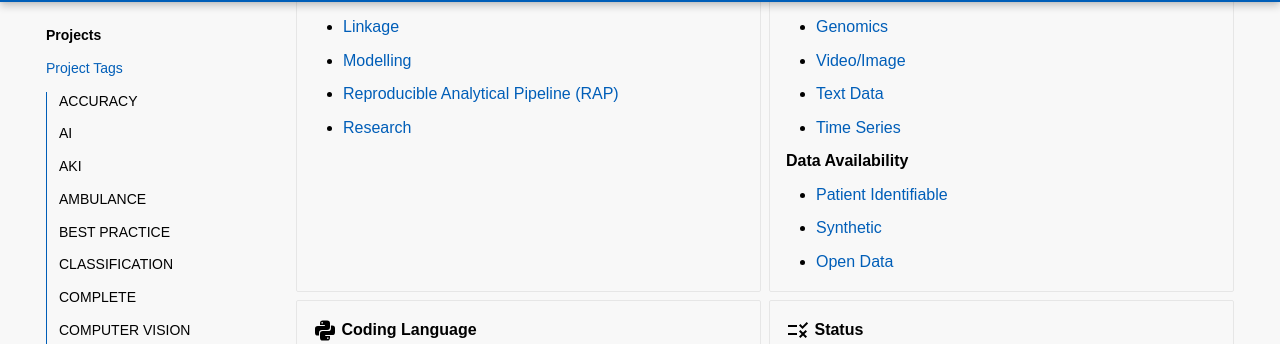
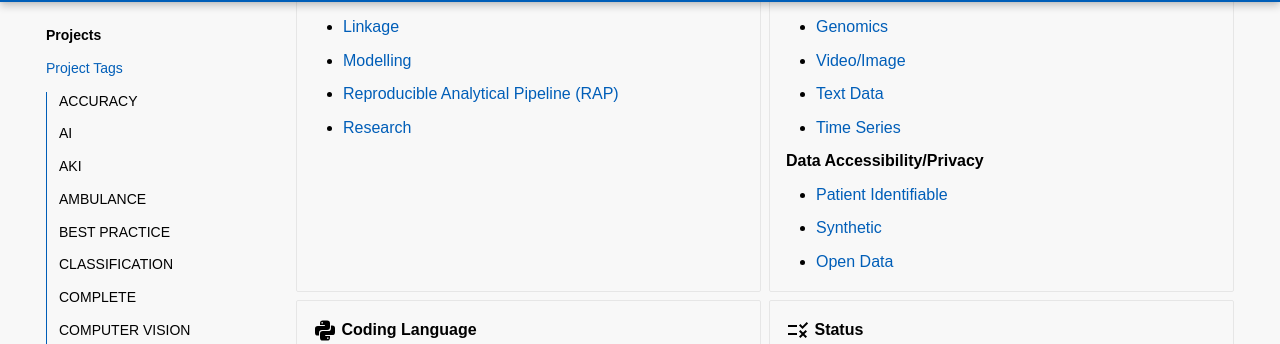
Before and after one commit to nhsengland/datascience, an MkDocs documentation site: the page built from docs/our_work/tags.md, in a window 1280 px wide and 900 px high, scrolled down 943 px. Shown: the part 108-452 px from the top of the window. Built offline with MkDocs 1.6.1 and Material for MkDocs 9.7.7, drawn with Linux system fonts in a browser that asks for light colours; some web fonts are replaced; comment, search, counter and statistics services are not loaded; old or Windows-style settings are respelled for this version of MkDocs.

Commit message:
edit naming convention

```diff
--- a/docs/our_work/tags.md
+++ b/docs/our_work/tags.md
@@ -66,7 +66,7 @@ Below the tags are sorted by **categories** (Project Status, Data Sources, Domai
     * [Text Data](#text-data)
     * [Time Series](#time-series)
 
-    **Data Availability**
+    **Data Accessibility/Privacy**
 
     * [Patient Identifiable](#pii)
     * [Synthetic](#synthetic-data)
```
